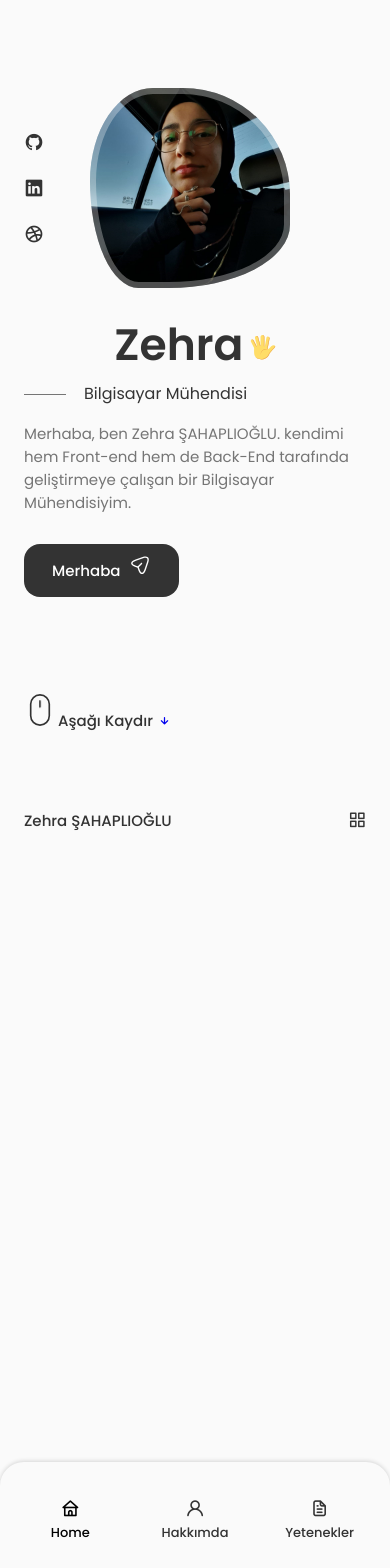
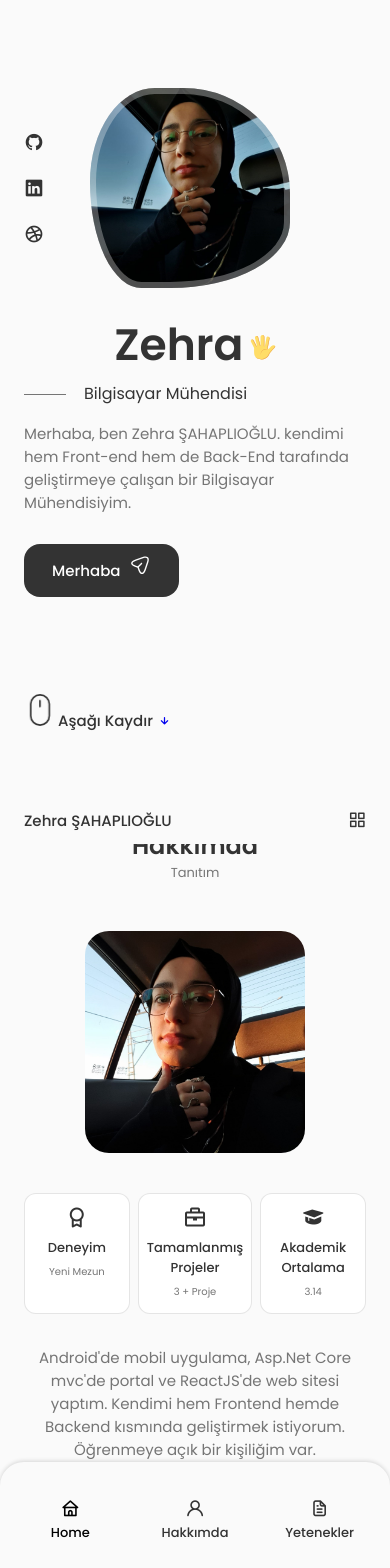
Before and after one commit to ZehraSahaplioglu/portfolio, a React (Create React App) app: page / in a window 390 px wide. Shown: the top 1568 px of the page. Before the commit the page ends 844 px from the top, so only its background shows below. Built offline with nearby package versions, Linux system fonts and the light colour scheme.

Commit message:
About kısmı yapıldı

```diff
--- a/src/App.css
+++ b/src/App.css
@@ -189,8 +189,15 @@
 }
 
 @media screen and (max-width: 768px) {
+  body {
+    margin: 0 0 var(--header-height) 0;
+  }
   .section {
     padding: 2rem 0 4rem;
+  }
+
+  .section__subtitle {
+    margin-bottom: var(--mb-3);
   }
 }
 
--- a/src/App.js
+++ b/src/App.js
@@ -2,6 +2,7 @@
 import "./App.css";
 import Header from "./components/header/Header";
 import Home from "./components/home/Home";
+import About from "./components/about/About";
 
 const App = () => {
   return (
@@ -10,6 +11,7 @@
 
     <main className="main">
       <Home/>
+      <About />
     </main>
     </>
   )
--- /dev/null
+++ b/src/components/about/About.jsx
@@ -0,0 +1,54 @@
+import React from 'react';
+import "./about.css";
+import AboutImg from "../../assets/about.jpg";
+import CV from "../../assets/Zehra-CV.pdf"
+import Info from './Info';
+
+const About = () => {
+  return (
+    <section className="about section" id="about">
+        <h2 className="section__title">Hakkımda</h2>
+        <span className="section__subtitle">Tanıtım</span>
+
+        <div className="about__container container grid">
+            <img src={AboutImg} alt='' className='about__img' />
+
+            <div className="about__data">
+                <Info />
+
+                <p className="about__description">Android'de mobil uygulama, Asp.Net Core mvc'de portal ve ReactJS'de web sitesi yaptım. Kendimi hem Frontend hemde Backend kısmında geliştirmek istiyorum. Öğrenmeye açık bir kişiliğim var.</p>
+
+                <a download="" href={CV} className="button button--flex">CV İndir
+                <svg
+                class="button__icon"
+                xmlns="http://www.w3.org/2000/svg"
+                width="24"
+                height="24"
+                viewBox="0 0 24 24"
+                fill="none"
+                >
+                    <path
+                        d="M15.25 22.7502H9.25C3.82 22.7502 1.5 20.4302 1.5 15.0002V9.00024C1.5 3.57024 3.82 1.25024 9.25 1.25024H14.25C14.66 1.25024 15 1.59024 15 2.00024C15 2.41024 14.66 2.75024 14.25 2.75024H9.25C4.64 2.75024 3 4.39024 3 9.00024V15.0002C3 19.6102 4.64 21.2502 9.25 21.2502H15.25C19.86 21.2502 21.5 19.6102 21.5 15.0002V10.0002C21.5 9.59024 21.84 9.25024 22.25 9.25024C22.66 9.25024 23 9.59024 23 10.0002V15.0002C23 20.4302 20.68 22.7502 15.25 22.7502Z"
+                        fill="var(--container-color)"
+                    ></path>
+                    <path
+                        d="M22.25 10.7502H18.25C14.83 10.7502 13.5 9.42023 13.5 6.00023V2.00023C13.5 1.70023 13.68 1.42023 13.96 1.31023C14.24 1.19023 14.56 1.26023 14.78 1.47023L22.78 9.47023C22.99 9.68023 23.06 10.0102 22.94 10.2902C22.82 10.5702 22.55 10.7502 22.25 10.7502ZM15 3.81023V6.00023C15 8.58023 15.67 9.25023 18.25 9.25023H20.44L15 3.81023Z"
+                        fill="var(--container-color)"
+                    ></path>
+                    <path
+                        d="M13.25 13.7502H7.25C6.84 13.7502 6.5 13.4102 6.5 13.0002C6.5 12.5902 6.84 12.2502 7.25 12.2502H13.25C13.66 12.2502 14 12.5902 14 13.0002C14 13.4102 13.66 13.7502 13.25 13.7502Z"
+                        fill="var(--container-color)"
+                    ></path>
+                    <path
+                        d="M11.25 17.7502H7.25C6.84 17.7502 6.5 17.4102 6.5 17.0002C6.5 16.5902 6.84 16.2502 7.25 16.2502H11.25C11.66 16.2502 12 16.5902 12 17.0002C12 17.4102 11.66 17.7502 11.25 17.7502Z"
+                        fill="var(--container-color)"
+                    ></path>
+                </svg>
+                </a>
+            </div>
+        </div>
+    </section>
+  )
+}
+
+export default About
--- /dev/null
+++ b/src/components/about/Info.jsx
@@ -0,0 +1,27 @@
+import React from 'react'
+
+const Info = () => {
+  return (
+    <div className="about__info grid">
+        <div className="about__box">
+            <i class='bx bx-award about__icon' ></i>
+            <h3 className="about__title">Deneyim</h3>
+            <span className="about__subtitle">Yeni Mezun</span>
+        </div>
+
+        <div className="about__box">
+            <i class='bx bx-briefcase about__icon'></i>
+            <h3 className="about__title">Tamamlanmış Projeler</h3>
+            <span className="about__subtitle">3 + Proje</span>
+        </div>
+
+        <div className="about__box">
+            <i class='bx bxs-graduation about__icon'></i>
+            <h3 className="about__title">Akademik Ortalama</h3>
+            <span className="about__subtitle">3.14</span>
+        </div>
+    </div>
+  )
+}
+
+export default Info
--- /dev/null
+++ b/src/components/about/about.css
@@ -0,0 +1,91 @@
+.about__container {
+    grid-template-columns: repeat(2, 1fr);
+    align-items: center;
+    column-gap: 4rem;
+}
+
+.about__img {
+    width: 350px;
+    border-radius: 1.5rem;
+    justify-self: center;
+}
+
+.about__info {
+    grid-template-columns: repeat(3, 140px);
+    gap: 0.5rem;
+    margin-bottom: var(--mb-2);
+}
+
+.about__box {
+    background-color: var(--container-color);
+    border: 1px solid rgba(0, 0, 0, 0.1);
+    border-radius: 0.75rem;
+    text-align: center;
+    padding: 1rem 1.25rem;
+}
+
+.about__icon {
+    font-size: 1.5rem;
+    color: var(--title-color);
+    margin-bottom: var(--mb-0-5);
+}
+
+.about__title{
+    font-size: var(--small-font-size);
+    font-weight: var(--font-medium);
+}
+
+.about__subtitle {
+    font-size: var(--tiny-font-size);
+}
+
+.about__description {
+    padding: 0 4rem 0 0;
+    margin-bottom: var(--mb-2-5);
+}
+
+/* Breakpoints */
+
+@media screen and (max-width: 992px) {
+    .about__container {
+        grid-template-columns: 1fr;
+        row-gap: 2.5rem;
+    }
+
+    .about__img {
+        width: 220px;
+    }
+
+    .about__box {
+        padding: 0.75rem 0.5rem;
+    }
+
+    .about__data {
+        text-align: center;
+    }
+
+    .about__info {
+        justify-content: center;
+    }
+
+    .about__description {
+        padding: 0 5rem;
+        margin-bottom: 2rem;
+    }
+}
+
+@media screen and (max-width: 576px) {
+    .about__info {
+        grid-template-columns: repeat(3,1fr);
+    }
+
+    .about__description {
+        padding: 0;
+    }
+}
+
+@media screen and (max-width: 350px) {
+    .about__info {
+        grid-template-columns: repeat(2, 1fr);
+    }
+}
```
Also changed, not shown: 2 other files (tests, documents, lock files or other folders).
